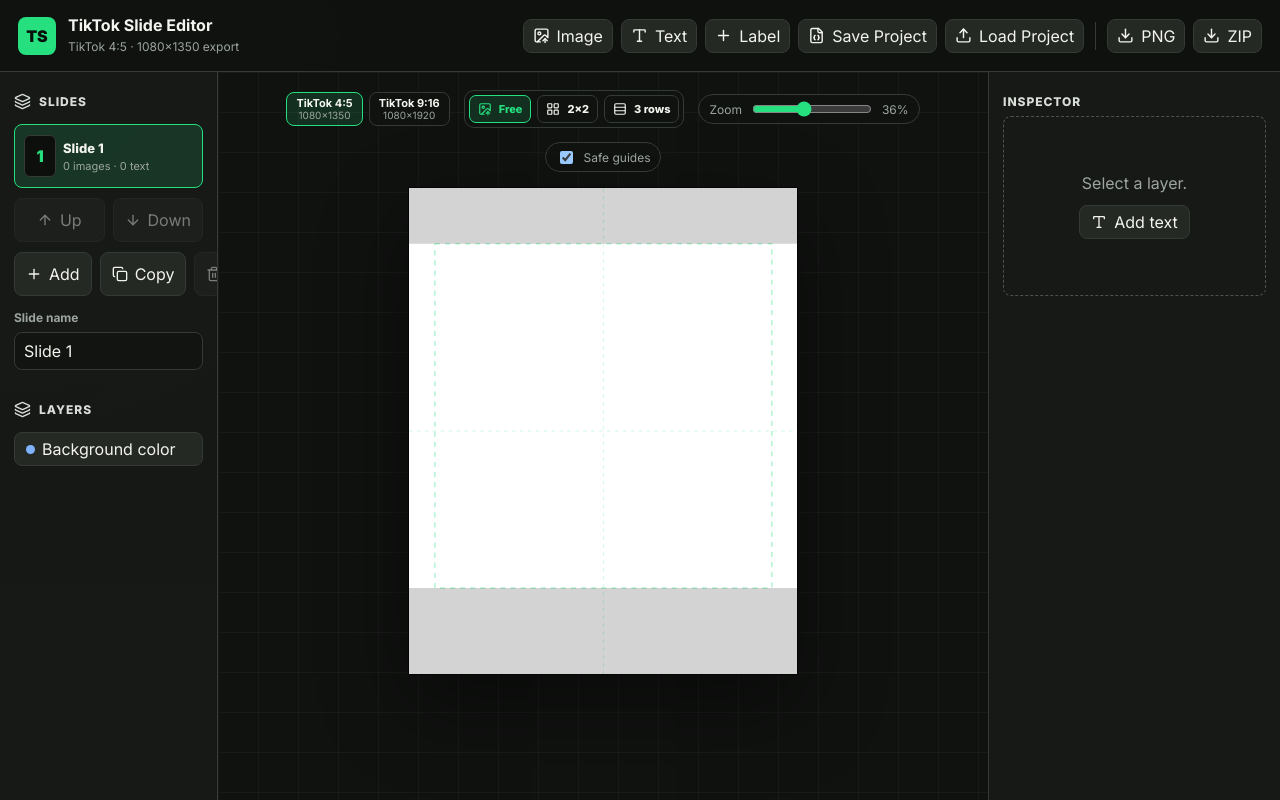
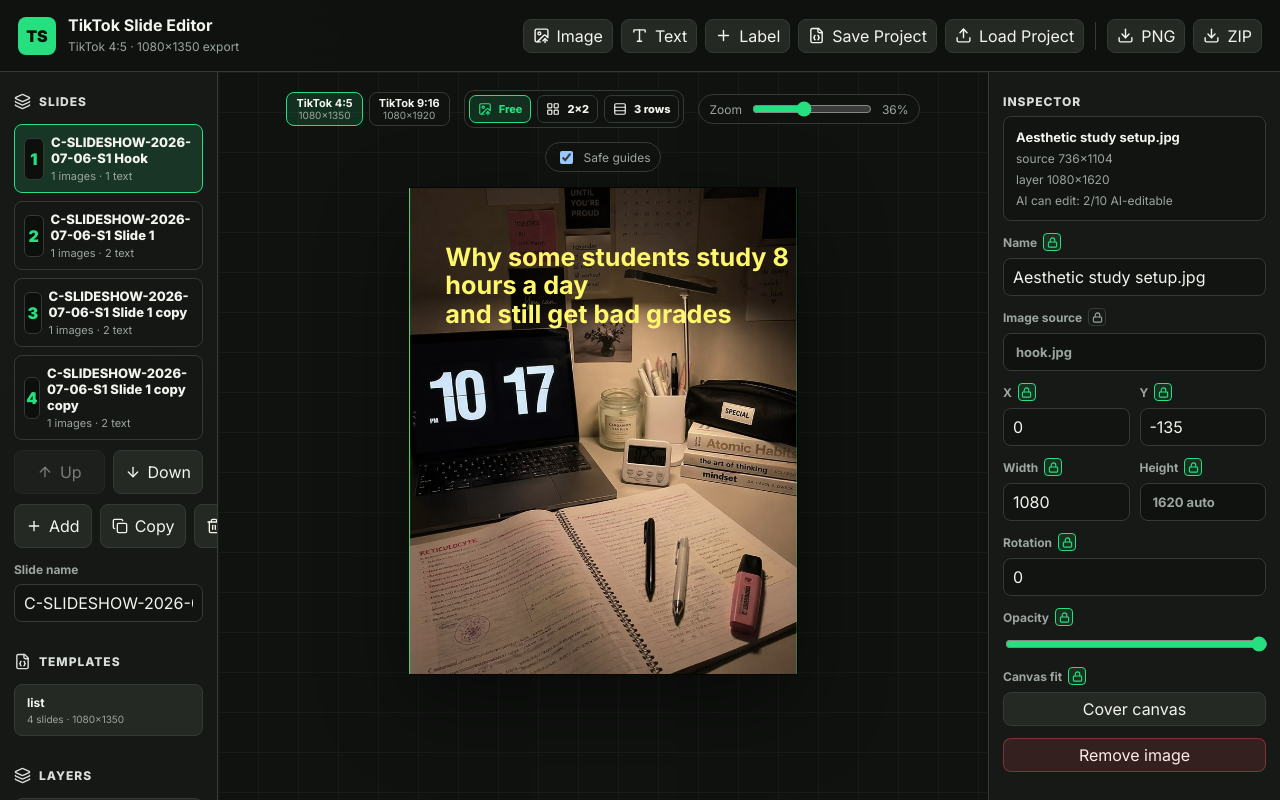
Before and after one commit to taewoongheo/marketing-loop, a React (Vite) app in the folder renderer/slideshow/: page / in a window 1280 px wide. Built offline with nearby package versions, Linux system fonts and the light colour scheme.

Commit message:
fix: restore bundled slideshow template

```diff
--- a/renderer/slideshow/src/App.tsx
+++ b/renderer/slideshow/src/App.tsx
@@ -3,6 +3,7 @@ import type { DragEvent, ReactNode } from "react";
 import JSZip from "jszip";
 import { Image as KonvaImage, Layer, Line, Rect, Stage, Text, Transformer, Group } from "react-konva";
 import type Konva from "konva";
+import listTemplate from "../templates/list.json";
 import {
   ArrowDown,
   ArrowUp,
@@ -41,6 +42,7 @@ import {
   normalizeImageLayer,
   normalizeCanvasPreset,
   normalizeSlideBackground,
+  normalizeSlideLayer,
   normalizeTextLayer,
   isTextRangeUnderlined,
   toggleUnderlineMark,
@@ -90,6 +92,15 @@ type TemplateRuleProperty = {
   property: TemplateEditableProperty;
   label: string;
 };
+
+const createSlidesFromListTemplate = (): Slide[] =>
+  listTemplate.slides.map((templateSlide, index) => ({
+    id: uid("slide"),
+    name: templateSlide.name || `Slide ${index + 1}`,
+    canvas: normalizeCanvasPreset(templateSlide.canvas),
+    background: normalizeSlideBackground({ fill: templateSlide.background?.fill }),
+    layers: templateSlide.layers.map((layer) => normalizeSlideLayer(layer)),
+  }));
 
 type TemplateRuleSection = {
   id: string;
@@ -778,7 +789,7 @@ function ColorField({
 }
 
 export default function App() {
-  const [slides, setSlides] = useState<Slide[]>([createSlide(1)]);
+  const [slides, setSlides] = useState<Slide[]>(createSlidesFromListTemplate);
   const [selectedSlideId, setSelectedSlideId] = useState(() => slides[0].id);
   const [selection, setSelection] = useState<Selection>(slides[0].layers[0]?.id ?? null);
   const [zoom, setZoom] = useState(0.36);
@@ -1004,6 +1015,13 @@ export default function App() {
     setSlides((current) => [...current, nextSlide]);
     setSelectedSlideId(nextSlide.id);
     setSelection(nextSlide.layers[0]?.id ?? null);
+  };
+
+  const applyListTemplate = () => {
+    const nextSlides = createSlidesFromListTemplate();
+    setSlides(nextSlides);
+    setSelectedSlideId(nextSlides[0].id);
+    setSelection(nextSlides[0].layers[0]?.id ?? null);
   };
 
   const duplicateSlide = () => {
@@ -1494,6 +1512,20 @@ export default function App() {
               onChange={(event) => updateCurrentSlide((slide) => ({ ...slide, name: event.target.value }))}
             />
           </label>
+
+          <div className="panel-title template-title">
+            <FileJson size={17} />
+            Templates
+          </div>
+          <button
+            className="template-card"
+            title="Apply list template"
+            aria-label="Apply list template"
+            onClick={applyListTemplate}
+          >
+            <strong>{listTemplate.name}</strong>
+            <small>{listTemplate.slides.length} slides · 1080×1350</small>
+          </button>
 
           <div className="panel-title layer-title">
             <Layers size={17} />
--- a/renderer/slideshow/src/styles.css
+++ b/renderer/slideshow/src/styles.css
@@ -277,6 +277,29 @@ p {
   color: var(--muted);
   font-size: 12px;
   font-weight: 700;
+}
+
+.template-title {
+  margin-top: 24px;
+}
+
+.template-card {
+  width: 100%;
+  min-height: 52px;
+  margin-top: 8px;
+  padding: 9px 12px;
+  flex-direction: column;
+  align-items: flex-start;
+  gap: 3px;
+}
+
+.template-card strong {
+  font-size: 12px;
+}
+
+.template-card small {
+  color: var(--muted);
+  font-size: 10px;
 }
 
 .layer-title {
```
Also changed, not shown: 1 other file (tests, documents, lock files or other folders).
